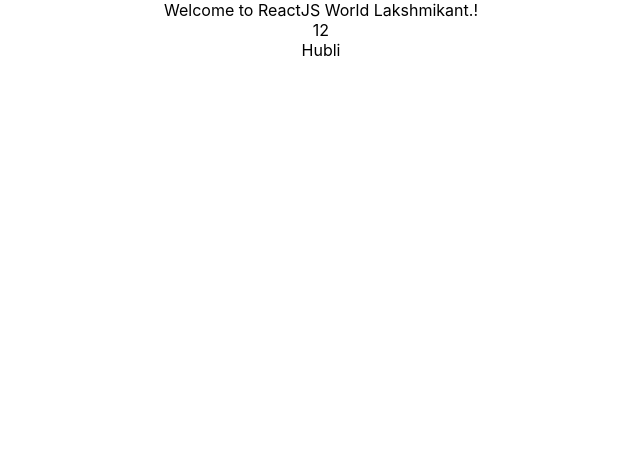
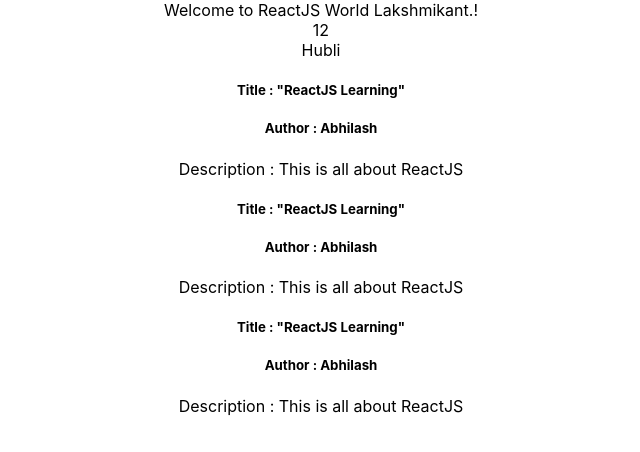
Before and after one commit to thefullstacktrainer/react_training, a React (Create React App) app: page / in a window 1280 px wide. Shown: the top 452 px of the page, without its empty margins (319-959 px from the left). Built offline with nearby package versions, Linux system fonts and the light colour scheme.

Commit message:
basic post component

```diff
--- a/src/App.js
+++ b/src/App.js
@@ -1,5 +1,14 @@
 import './App.css';
 
+const Post = () => {
+  return (
+    <>
+      <h5>Title : "ReactJS Learning"</h5>
+      <h5>Author : Abhilash</h5>
+      <div>Description : This is all about ReactJS</div>
+    </>
+  )
+}
 function App() {
   const name = "Lakshmikant";
   const isVisible = true;
@@ -24,6 +33,9 @@
           <span> There is no address</span>
         </>}
       </div>
+      <Post />
+      <Post />
+      <Post />
     </div>
   );
 }
```
